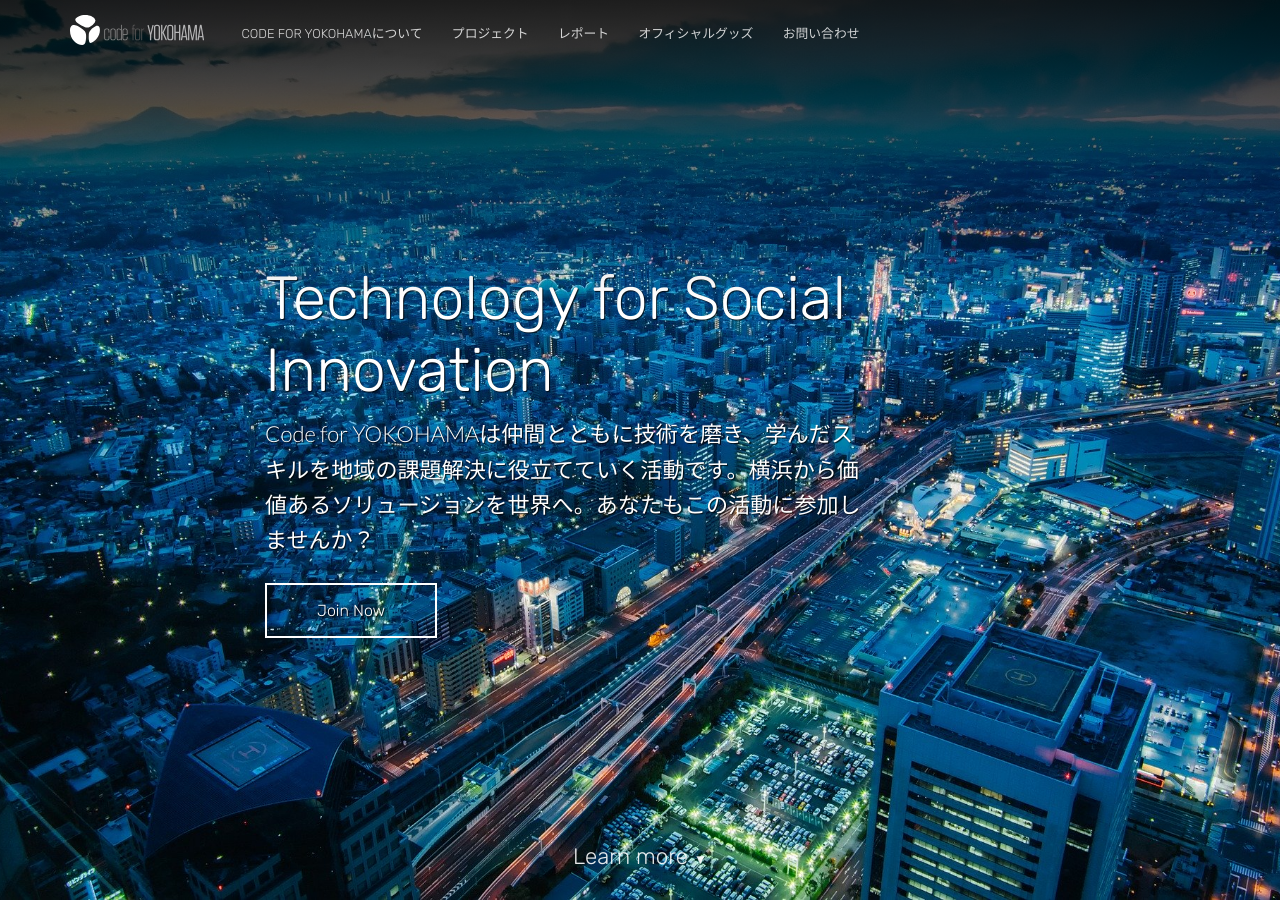
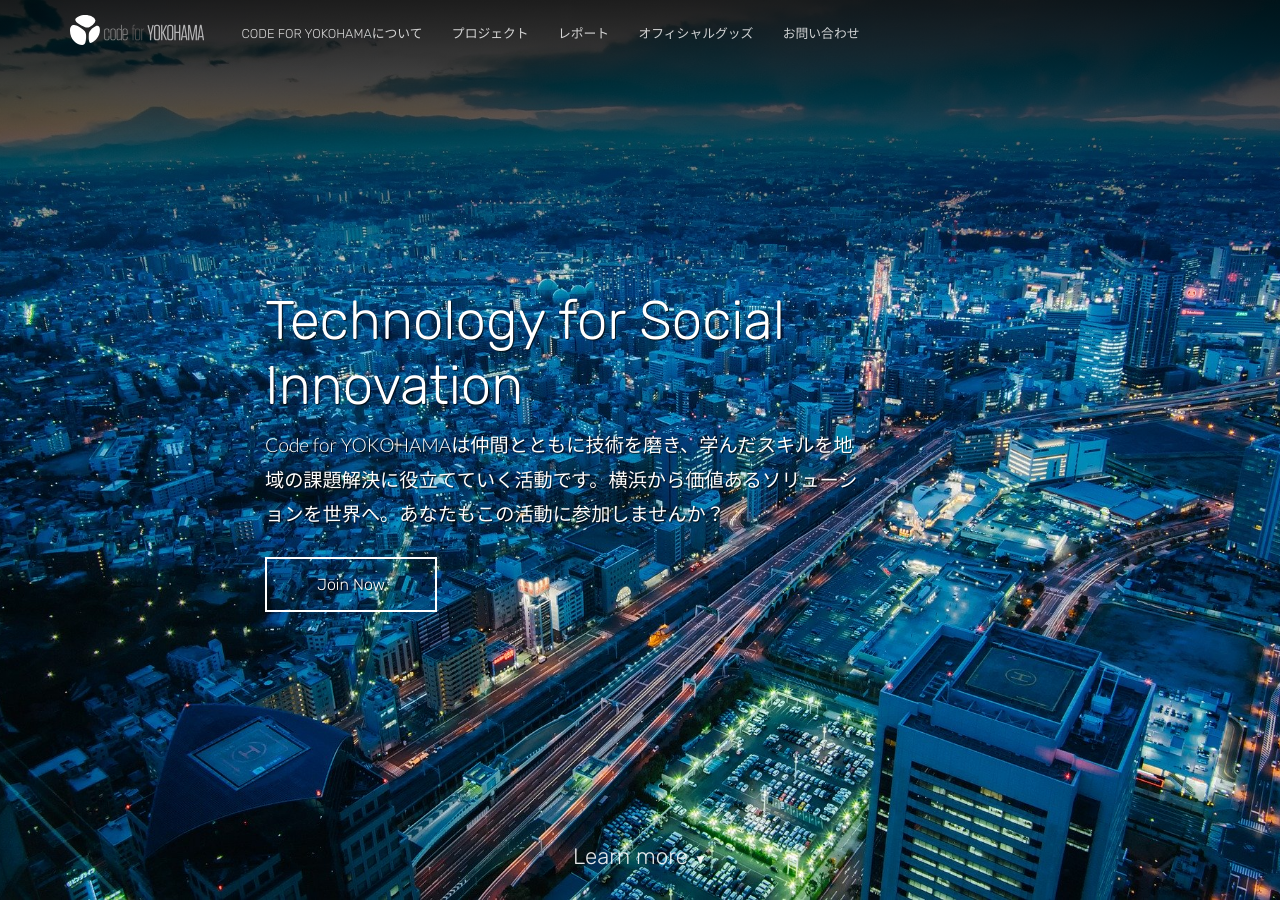
Before and after one commit to Code4Yokohama/code4.yokohama, a Jekyll site: the page built from index.html, in a window 1280 px wide and 900 px high. Built offline with Jekyll 4.4.1, drawn with Linux system fonts in a browser that asks for light colours; nearby versions of some CDN libraries.

Commit message:
フォントサイズ少し小さくした

```diff
--- a/_sass/blog.scss
+++ b/_sass/blog.scss
@@ -50,7 +50,7 @@
 
 	h2 {
 		text-align: left;
-		font-size: 2.6em;
+		font-size: 2.2em;
 		margin: 0;
 	}
 
--- a/_sass/elements.scss
+++ b/_sass/elements.scss
@@ -30,7 +30,7 @@
 
 h1 {
 	font-weight: 300;
-	font-size: 3.8em;
+	font-size: 3.4em;
 	margin: 0;
 }
 
@@ -54,9 +54,9 @@
 }
 
 p, address, ul {
-	font-size: 1.38em;
+	font-size: 1.2em;
 	margin-bottom: 20px;
 	font-weight: 300;
-	line-height: 1.6em;
+	line-height: 1.8em;
 	font-family: 'Lato', sans-serif;
 }
```
